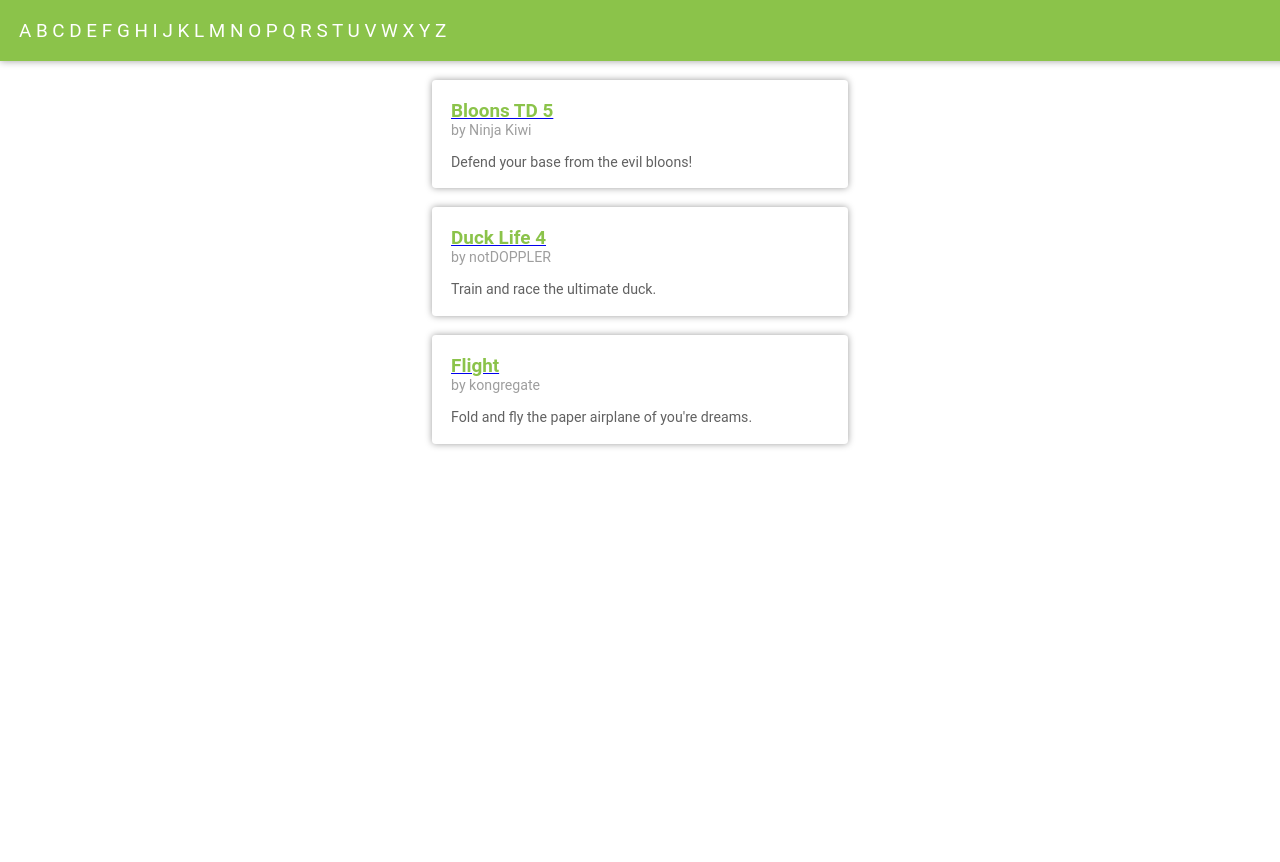
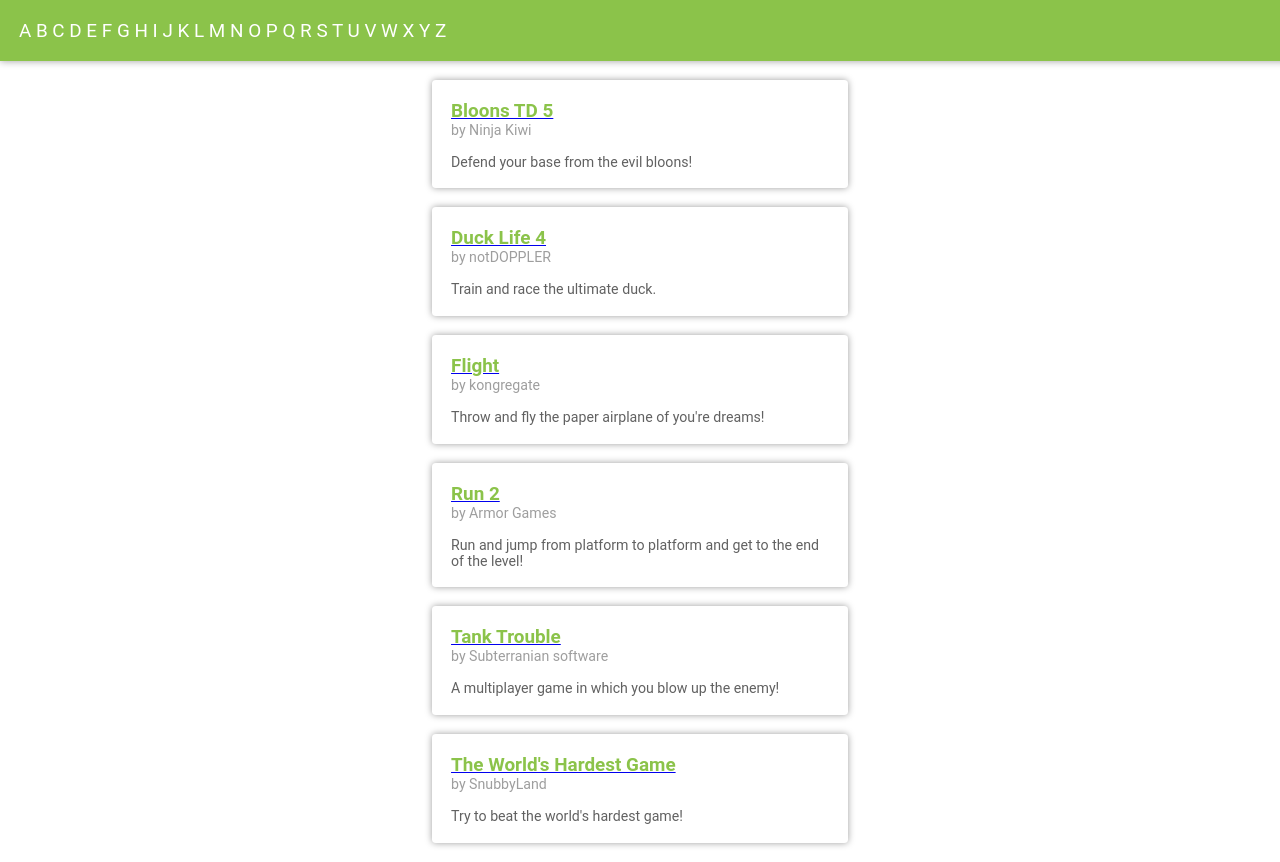
Before and after one commit to Tloru/ASM_Gaming, a plain HTML site: page HTML-code/indexIsaac.html in a window 1280 px wide. Shown: the top 862 px of the page. Before the commit the page ends 800 px from the top, so only its background shows below. Drawn offline with Linux system fonts and the light colour scheme; a web font is replaced by a local one.

Commit message:
Finish all boxes

```diff
--- a/HTML-code/indexIsaac.html
+++ b/HTML-code/indexIsaac.html
@@ -117,7 +117,55 @@
        			</a>
    				<br>
    				<br>
-			 	Fold and fly the paper airplane of you're dreams.
+			 	Throw and fly the paper airplane of you're dreams!
+   			</p>
+		</a>
+	</center>
+		<center>
+		<a href="run2.html">
+			<p>
+      			<b>
+        			Run 2
+        		</b>
+      			<br>
+      			<a class="a1st">
+      				by Armor Games
+       			</a>
+   				<br>
+   				<br>
+			 	Run and jump from platform to platform and get to the end of the level!
+   			</p>
+		</a>
+	</center>
+	<center>
+		<a href="tanktrouble.html">
+			<p>
+      			<b>
+        			Tank Trouble
+        		</b>
+      			<br>
+      			<a class="a1st">
+      				by Subterranian software
+       			</a>
+   				<br>
+   				<br>
+			 	A multiplayer game in which you blow up the enemy!
+   			</p>
+		</a>
+	</center>
+	<center>
+		<a href="hardestgame.html">
+			<p>
+      			<b>
+        			The World's Hardest Game
+        		</b>
+      			<br>
+      			<a class="a1st">
+      				by SnubbyLand
+       			</a>
+   				<br>
+   				<br>
+			 	Try to beat the world's hardest game!
    			</p>
 		</a>
 	</center>
```
